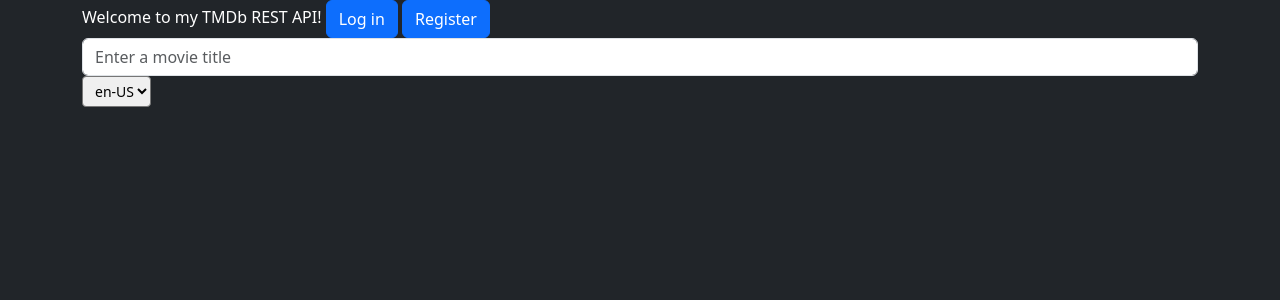
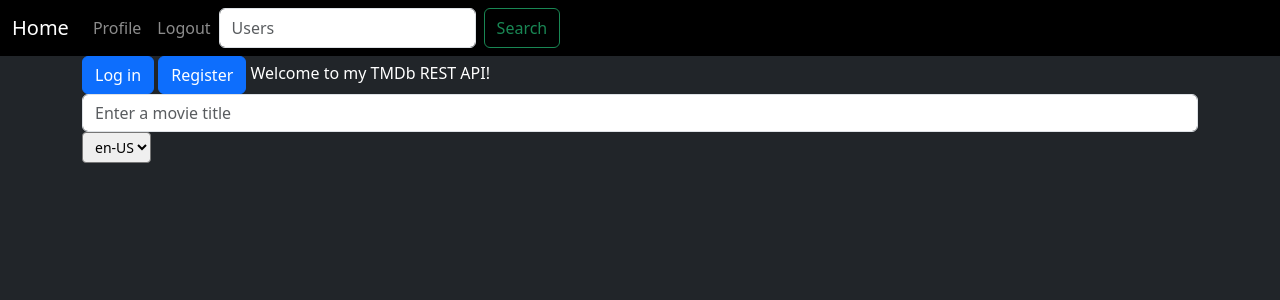
Before and after one commit to budnyy/tmdb_api_rest, a Flask app: page / in a window 1280 px wide. Shown: the top 300 px of the page. Run offline with Flask 3, Linux system fonts and the light colour scheme; data that the repository does not hold is empty.

Commit message:
feat: navbar with user search
navbar with user search, homepage and profile buttons

```diff
--- a/main.py
+++ b/main.py
@@ -1,5 +1,5 @@
 from flask import Flask, render_template, request, redirect, url_for, flash, get_flashed_messages
-from flask_login import LoginManager, UserMixin, login_required, login_user, logout_user
+from flask_login import LoginManager, UserMixin, login_required, login_user, logout_user, current_user
 from flask_bcrypt import Bcrypt
 from flask_sqlalchemy import SQLAlchemy
 from datetime import timedelta
@@ -71,6 +71,7 @@ def register():
             db.session.commit()
 
             login_user(new_user)
+            return redirect(url_for("user",user=new_user.name))
 
         else:
             flash("Username already in use")
@@ -98,11 +99,32 @@ def login():
     else:
         return render_template("login.html")
 
+@app.route("/profile")
+@login_required
+def profile():
+    return redirect(url_for("user", user=current_user.name))
+
+@app.route("/search")
+def search():
+    search_user_name = request.args["search_user"]
+    search_user = User.query.filter_by(name=search_user_name).first()
+    if search_user:
+        return redirect(url_for("user", user=search_user.name))
+    else:
+        flash("User not found! :(")
+        return redirect(url_for("home"))
 
 @app.route("/<user>")
-@login_required
 def user(user):
-    return render_template("user.html", name=user)
+    user_found = User.query.filter_by(name=user).first()
+
+    if user_found:
+        if user_found == current_user:
+            return render_template("user.html", user=user_found, admin=True)
+        else:
+            return render_template("user.html", user=user_found, admin=False)
+    else:
+        return f"Something went wrong! Try again later"
 
 
 @app.route("/view")
@@ -112,7 +134,9 @@ def view():
 @app.route("/logout")
 @login_required
 def logout():
-    return logout_user()
+    flash("Logged out!")
+    logout_user()
+    return redirect("/")
 
 @app.route("/movie/<lang>/<title>")
 def moviepage(title, lang):
--- a/templates/base.html
+++ b/templates/base.html
@@ -11,6 +11,25 @@
     </title>
 </head>
 <body class="bg-dark text-white">
+    <nav class="navbar navbar-expand-lg navbar-dark bg-black">
+        <div class="container-fluid">
+            <a class="navbar-brand" href="/">Home</a>
+            <button class="navbar-toggler" type="button" data-bs-toggle="collapse" data-bs-target="#navbarNavAltMarkup" aria-controls="navbarNavAltMarkup" aria-expanded="false" aria-label="Toggle navigation">
+                <span class="navbar-toggler-icon"></span>
+            </button>
+            <div class="collapse navbar-collapse" id="navbarNavAltMarkup">
+                <div class="navbar-nav">
+                    <a class="nav-link" href="{{url_for('profile')}}">Profile</a>
+                    <a class="nav-link" href="{{url_for('logout')}}">Logout</a>
+                    <form class="d-flex" method="get" action="/search">
+                        <input class="form-control me-2" name="search_user" type="text" placeholder="Users" aria-label="Search"/>
+                        <button class="btn btn-outline-success" type="submit">Search</button>
+                    </form>
+                </div>
+            </div>
+        </div>
+    </nav>
+
     {% with messages = get_flashed_messages() %}
         {% if messages %}
             {% for msg in messages %}
--- a/templates/index.html
+++ b/templates/index.html
@@ -1,9 +1,9 @@
 {% extends "base.html" %}
 {% block title %}Home Page{% endblock %}
 {% block content %}
-Welcome to my TMDb REST API!
     <a href={{url_for('login')}} class="btn btn-primary">Log in</a>
     <a href={{url_for('register')}} class="btn btn-primary">Register</a>
+        Welcome to my TMDb REST API!
         <form action="#" method="post">
             <div class="flex-fill">
                 <input type="text" placeholder="Enter a movie title" name="search_title" class="form-control justify-center">
```
Also changed, not shown: templates/user.html (+6 -1 lines), instance/users.sqlite3. Lines whose indentation alone changed are shown as unchanged.
